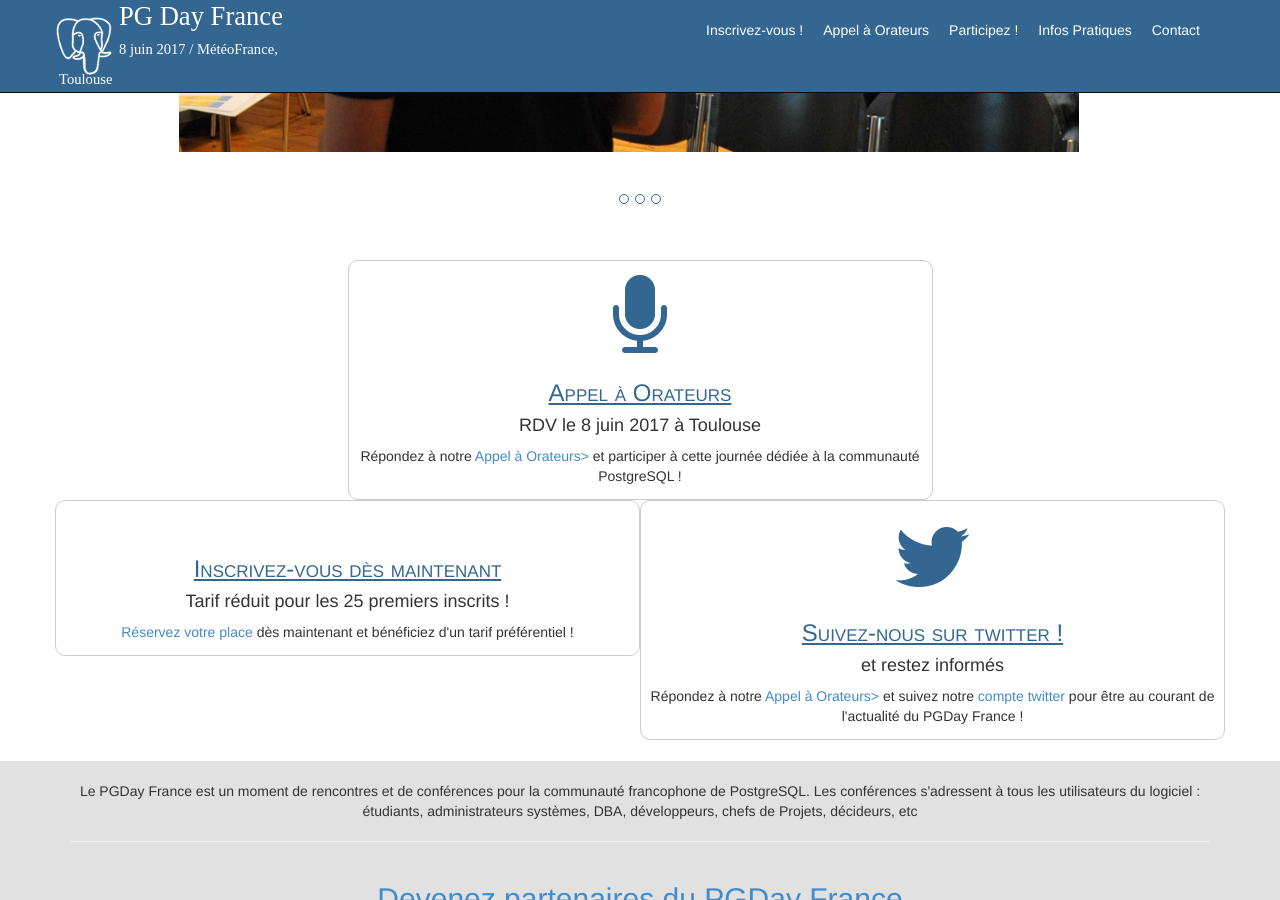
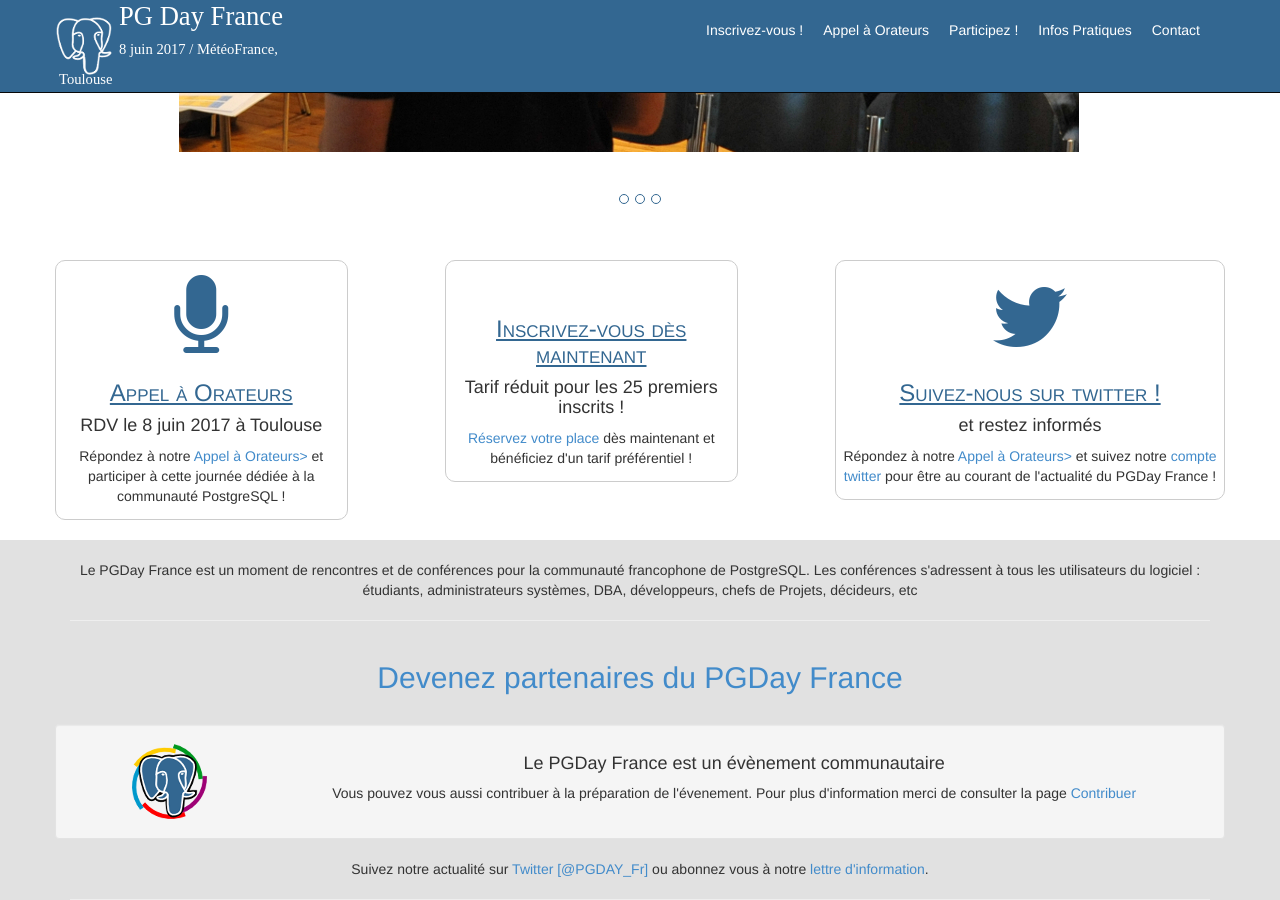
Before and after one commit to postgresqlfr/2024.pgday.fr, a Jekyll site: the page built from index.html, in a window 1280 px wide and 900 px high, scrolled down 448 px. Built offline with Jekyll 4.4.1, drawn with Linux system fonts in a browser that asks for light colours; Markdown is read by kramdown in place of the engine named in the settings.

Commit message:
maj layout

```diff
--- a/index.html
+++ b/index.html
@@ -39,10 +39,8 @@
 <div class="section">
   <div class="container">
     <div class="row">
-      <div class="col-lg-3 col-md-3">
-      </div>
 
-      <div class="col-lg-6 col-md-6 home_bloc">
+      <div class="col-lg-3 col-md-3 home_bloc">
         <i class="fa fa-microphone"></i>
         <h3>Appel à Orateurs</h3>
         <h4>RDV le 8 juin 2017 à Toulouse</h4>
@@ -51,7 +49,10 @@
             et participer à cette journée dédiée à la communauté PostgreSQL !
         </p>
       </div>
-      <div class="col-lg-6 col-md-6 home_bloc">
+
+        <div class="col-lg-1 col-md-1"></div>
+
+      <div class="col-lg-3 col-md-3 home_bloc">
         <i class="fa fa-thumb-o-up"></i>
         <h3>Inscrivez-vous dès maintenant</h3>
         <h4>Tarif réduit pour les 25 premiers inscrits ! </h4>
@@ -60,7 +61,10 @@
             et bénéficiez d'un tarif préférentiel !
         </p>
       </div>
-      <div class="col-lg-6 col-md-6 home_bloc">
+
+        <div class="col-lg-1 col-md-1"></div>
+
+      <div class="col-lg-4 col-md-4 home_bloc">
         <i class="fa fa-twitter"></i>
         <h3>Suivez-nous sur twitter ! </h3>
         <h4>et restez informés</h4>
@@ -71,8 +75,6 @@
             l'actualité du PGDay France !
         </p>
       </div>
-
-      <div class="col-lg-3 col-md-3"></div>
 
     </div>
   </div>
```
